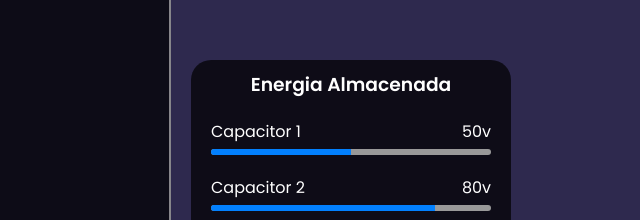
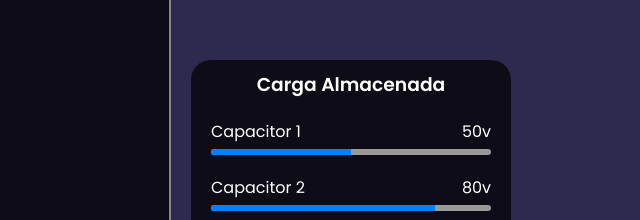
Before and after one commit to Moo0nchild/Calculadora-de-Capacitancia, a plain HTML site: page index.html in a window 1280 px wide. Shown: the part 705-925 px from the top of the page, 629-1269 px from the left. Drawn offline with Linux system fonts and the light colour scheme.

Commit message:
Minor changes

```diff
--- a/index.html
+++ b/index.html
@@ -33,7 +33,7 @@
   </form>
 
   <div class="container-barras">
-    <h3>Energia Almacenada</h3>
+    <h3>Carga Almacenada</h3>
     <div class="barra-capacitor">
       <p><span>Capacitor 1</span>50v</p> <!-- Donde estan los numeros, va el porcentaje -->
       <div class="progreso" style="--wth:50%"></div> <!-- --wth -> Porcentaje de la barra de progreso -->
```
